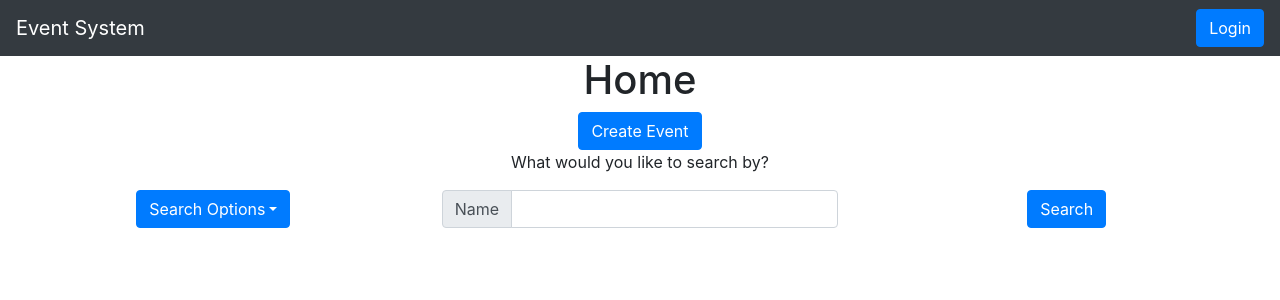
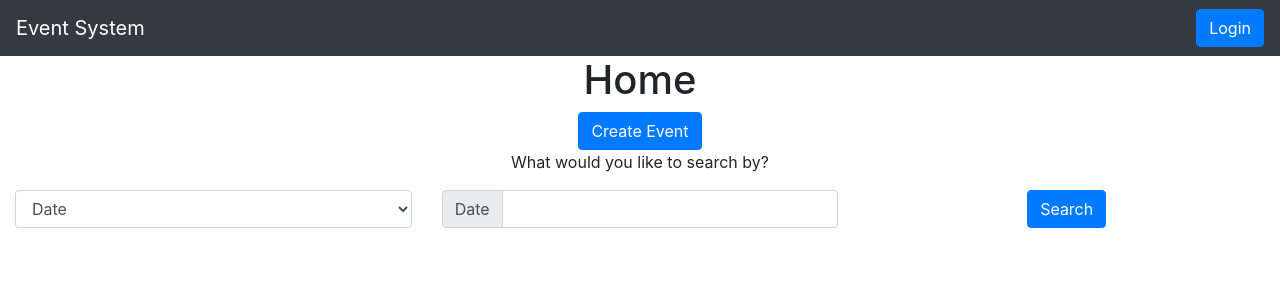
Before and after one commit to COP4710/front-end, a React (Create React App) app: page / in a window 1280 px wide. Shown: the top 300 px of the page. Built offline with nearby package versions, Linux system fonts and the light colour scheme.

Commit message:
Added Functionality to the Selection

```diff
--- a/src/pages/Home.js
+++ b/src/pages/Home.js
@@ -8,7 +8,7 @@ import FormControl from 'react-bootstrap/FormControl'
 
 import '../App.css';
 import { Link, Redirect } from 'react-router-dom';
-import { Col, Container, Row } from 'react-bootstrap'
+import { Col, Container, Form, Row } from 'react-bootstrap'
 
 export class Home extends React.Component {
 
@@ -16,10 +16,12 @@ export class Home extends React.Component {
         super(props)
 
         this.state = {
-            redirect: false
+            redirect: false,
+            SearchType: "Date"
         }
 
         this.handleClick = this.handleClick.bind(this)
+        this.onChange = this.onChange.bind(this)
     }
 
     handleClick() {
@@ -28,12 +30,34 @@ export class Home extends React.Component {
         )
     }
 
+    onChange = event => {
+        var value = event.target.value
+        this.setState({[event.target.name]: value})
+    }
+
     render() {
         if(this.state.redirect)
         {
             return <Redirect to='/createevent'/>
         }
 
+        var searchBar;
+        if(this.state.SearchType == "Date") {
+            searchBar = <FormControl
+                        aria-label="Default"
+                        aria-describedby="inputGroup-sizing-default"
+                        />
+        } else if(this.state.SearchType == "Location"){
+            // Implement: Add Get Locations from API Here
+            searchBar = <FormControl
+                        aria-label="Default"
+                        aria-describedby="inputGroup-sizing-default"
+                        as="select"
+                        >
+                            <option>Amway</option>
+                            <option>Test</option>
+                        </FormControl>
+        }
 
         return (
             <div>
@@ -44,20 +68,19 @@ export class Home extends React.Component {
                 <Container fluid>
                     <Row>
                         <Col>
-                            <DropdownButton as={ButtonGroup} title="Search Options" id="bg-vertical-dropdown-1">
-                                <Dropdown.Item eventKey="1">Location</Dropdown.Item>
-                                <Dropdown.Item eventKey="2">Time</Dropdown.Item>
-                            </DropdownButton>
+                            <Form.Control name="SearchType" as="select" defaultValue="Date" onChange={this.onChange}>
+                                <option>Date</option>
+                                <option>Location</option>
+                            </Form.Control>
                         </Col>
                         <Col>
                             <InputGroup className="mb-3">
                                 <InputGroup.Prepend>
-                                <InputGroup.Text id="inputGroup-sizing-default">Name</InputGroup.Text>
+                                    <InputGroup.Text id="inputGroup-sizing-default">
+                                        {this.state.SearchType}
+                                    </InputGroup.Text>
                                 </InputGroup.Prepend>
-                                <FormControl
-                                aria-label="Default"
-                                aria-describedby="inputGroup-sizing-default"
-                                />
+                                {searchBar}
                             </InputGroup>
                         </Col>
                         <Col>
```
